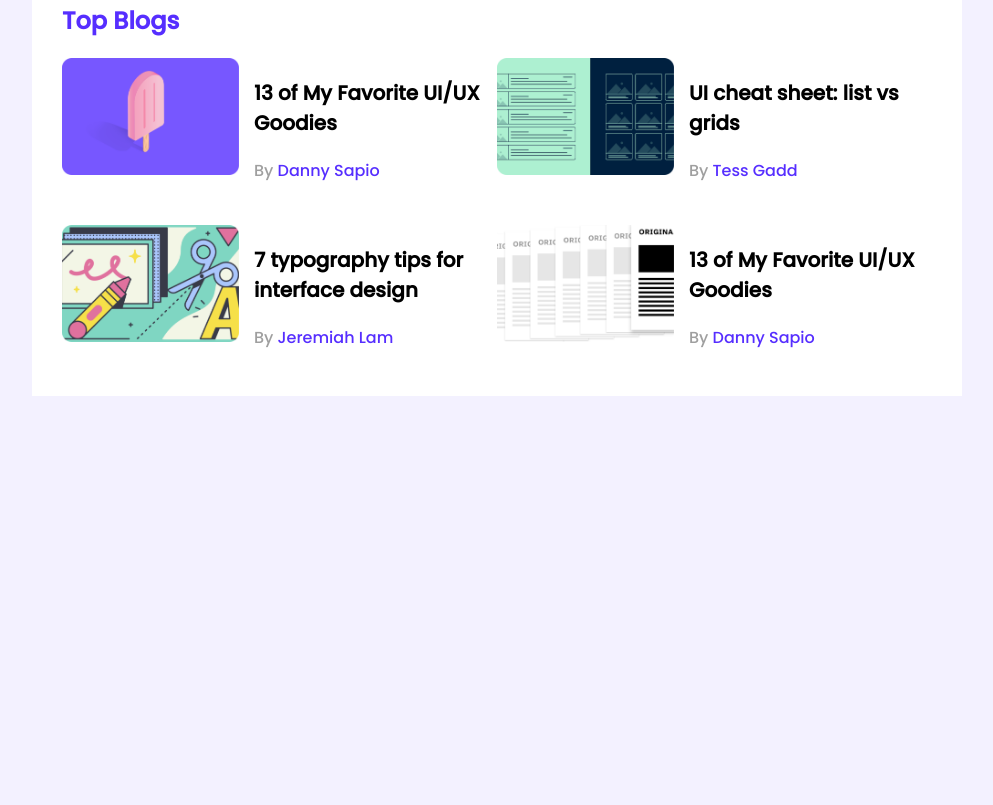
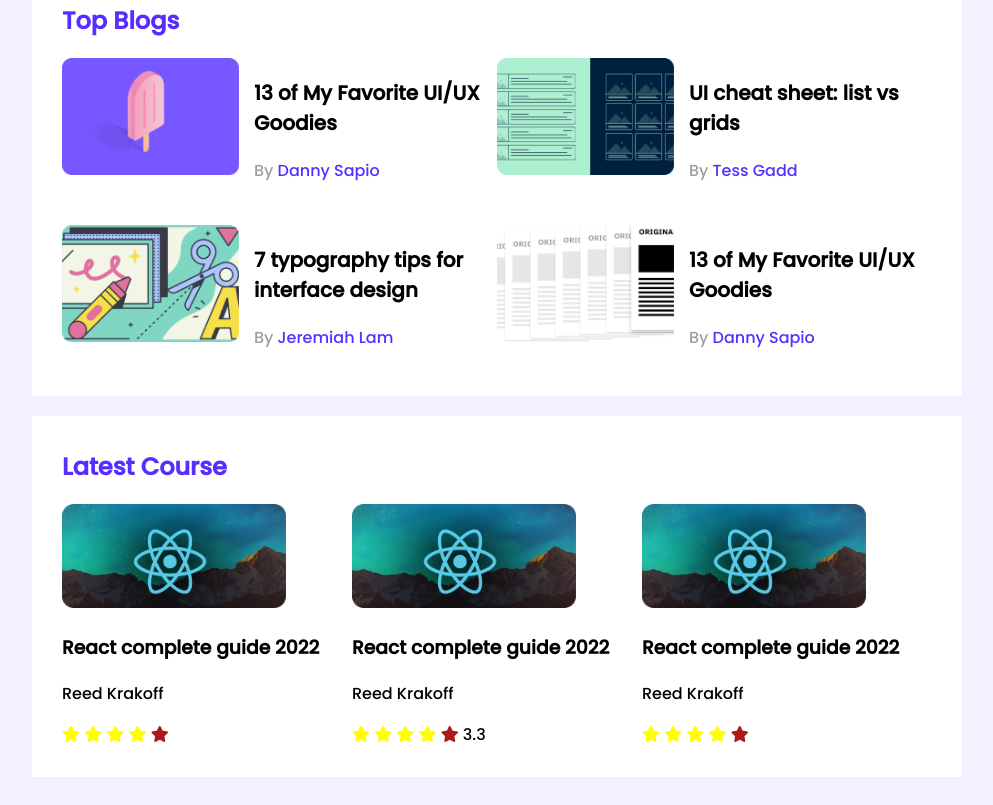
Before and after one commit to mahbub200/leader-board-css3, a plain HTML site: page index.html in a window 1280 px wide. Shown: the part 338-1143 px from the top of the page, without its empty margins (143-1136 px from the left). Before the commit the page ends 800 px from the top, so only its background shows below. Drawn offline with Linux system fonts and the light colour scheme.

Commit message:
bit complete

```diff
--- a/index.html
+++ b/index.html
@@ -6,6 +6,11 @@
     <meta name="viewport" content="width=device-width, initial-scale=1.0" />
     <title>Leader-board</title>
     <link rel="stylesheet" href="styles/style.css" />
+    <!-- kit font awesome -->
+    <script
+      src="https://kit.fontawesome.com/87a20cfa56.js"
+      crossorigin="anonymous"
+    ></script>
   </head>
   <body>
     <!-- header start -->
@@ -115,18 +120,69 @@
         </div>
       </section>
       <!-- Latest course -->
-      <!-- <section class='container'>
-<h2 class= "section-title">Latest Course</h2>
+      <section class="container">
+        <h2 class="section-title">Latest Course</h2>
         <div class="courses">
           <div class="course">
             <div class="course-banner">
-      <img src="images/courses/course-1.png" alt="">
+              <img src="images/courses/course-1.png" alt="" />
             </div>
-    <div class="course-information">
-      <div class="course-title"></div>
+            <div class="course-detail">
+              <h3 class="course-title">React complete guide 2022</h3>
+              <p class="course-author">Reed Krakoff</p>
+              <div class="course-info">
+                <div>
+                  <i class="fas fa-star filled"></i>
+                  <i class="fas fa-star filled"></i>
+                  <i class="fas fa-star filled"></i>
+                  <i class="fas fa-star filled"></i>
+                  <i class="fas fa-star empty"></i>
+
                 </div>
               </div>
-</div> -->
+            </div>
+          </div>
+          <div class="course">
+            <div class="course-banner">
+              <img src="images/courses/course-1.png" alt="" />
+            </div>
+            <div class="course-detail">
+              <h3 class="course-title">React complete guide 2022</h3>
+              <p class="course-author">Reed Krakoff</p>
+              <div class="course-info">
+                <div>
+                  <i class="fas fa-star filled"></i>
+                  <i class="fas fa-star filled"></i>
+                  <i class="fas fa-star filled"></i>
+                  <i class="fas fa-star filled"></i>
+                  <i class="fas fa-star empty"></i>
+                  <span>3.3</span>
+
+                </div>
+
+              </div>
+            </div>
+          </div>
+          <div class="course">
+            <div class="course-banner">
+              <img src="images/courses/course-1.png" alt="" />
+            </div>
+            <div class="course-detail">
+              <h3 class="course-title">React complete guide 2022</h3>
+              <p class="course-author">Reed Krakoff</p>
+              <div class="course-info">
+                <div>
+                  <i class="fas fa-star filled"></i>
+                  <i class="fas fa-star filled"></i>
+                  <i class="fas fa-star filled"></i>
+                  <i class="fas fa-star filled"></i>
+                  <i class="fas fa-star empty"></i>
+
+                </div>
+              </div>
+            </div>
+          </div>
+        </div>
       </section>
     </main>
   </body>
--- a/styles/style.css
+++ b/styles/style.css
@@ -85,7 +85,17 @@ hr {
 }
 
 /* courses style */
-/* .course .course-banner img {
+.courses{
+  display: grid;
+  grid-template-columns: repeat(3,1fr);
+}
+.course .course-banner img {
   width: 224px;
   height: 104px;
-} */
+}
+.fa-star.filled{
+  color:yellow;
+}
+.fa-star.empty{
+  color:rgb(173, 26, 26);
+}
```
Lines whose indentation alone changed are shown as unchanged.
